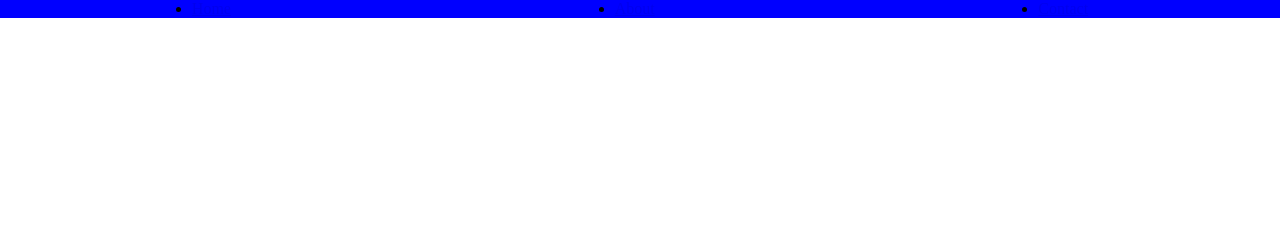
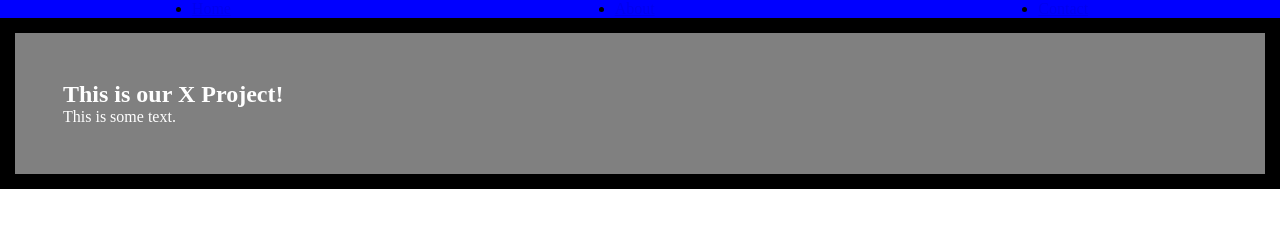
Before and after one commit to BasharAlwarad/x, a plain HTML site: page index.html in a window 1280 px wide. Drawn offline with Linux system fonts and the light colour scheme.

Commit message:
add: Main

```diff
--- a/index.html
+++ b/index.html
@@ -14,7 +14,12 @@
             <li><a href="#">Contact</a></li>
          </ul>
     </nav>
-    <main></main>
+    <main>
+      <section class="section1">
+        <h1>This is our X Project!</h1>
+        <p>This is some text.</p>
+      </section>
+    </main>
     <footer></footer>
   </body>
 </html>
--- a/style/main.css
+++ b/style/main.css
@@ -0,0 +1,6 @@
+.section1{
+    color: white;
+    background-color: grey;
+    border: 15px black solid;
+    padding: 3rem;
+}
```
